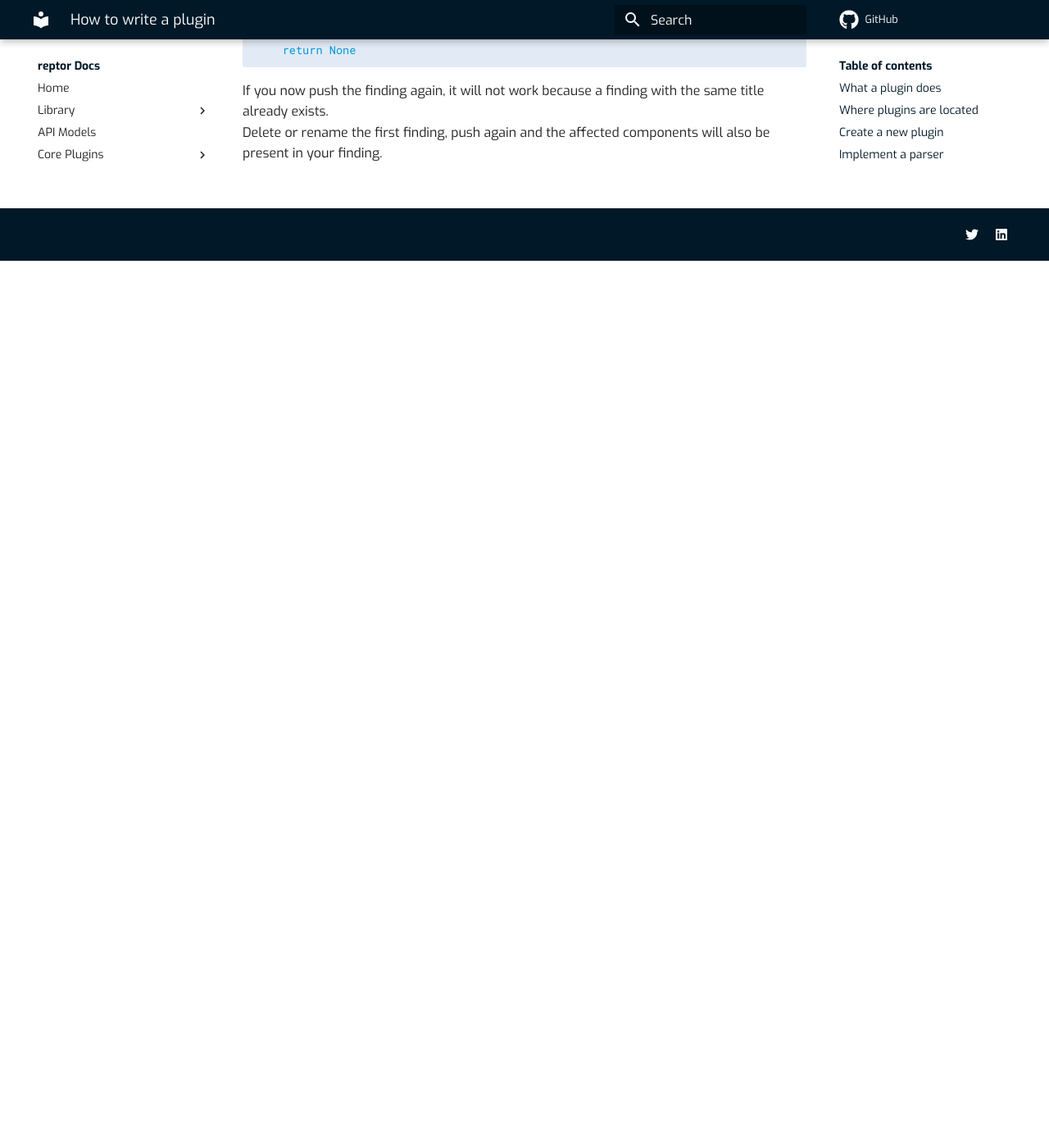
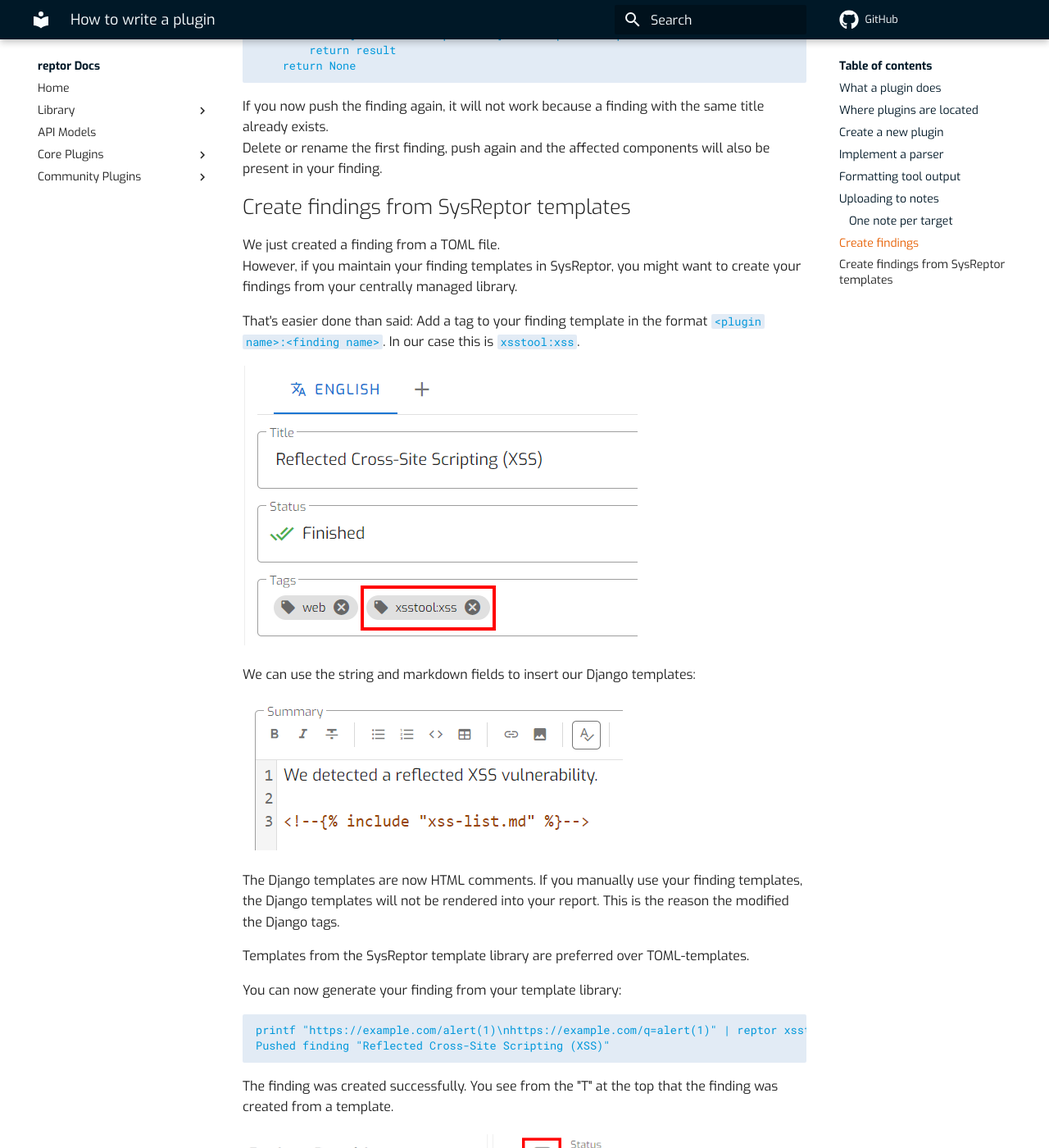
Before and after one commit to Syslifters/reptor, an MkDocs documentation site: the page built from docs/docs/writing-plugins/write-plugins.md, in a window 1280 px wide and 1400 px high, scrolled down 8545 px. Shown: the whole window at 82% size. Built offline with MkDocs 1.6.1 and Material for MkDocs 9.7.7, drawn with Linux system fonts in a browser that asks for light colours; comment, search, counter and statistics services are not loaded; before the commit the page ends 8863 px from its top, so only the background shows below that; some of the changed text lies outside the part shown.

Commit message:
Docs for finding from library

````diff
--- a/docs/docs/writing-plugins/write-plugins.md
+++ b/docs/docs/writing-plugins/write-plugins.md
@@ -319,8 +319,9 @@
 ```toml
 [data]
 title = "Reflected Cross-Site Scripting (XSS)"
+cvss = "CVSS:3.1/AV:N/AC:L/PR:N/UI:N/S:U/C:L/I:L/A:N"
 
-description = """
+summary = """
 We detected a reflected XSS vulnerability.
 
 <!--{% include "xss-list.md" %}-->
@@ -361,3 +362,34 @@
 
 If you now push the finding again, it will not work because a finding with the same title already exists.
 Delete or rename the first finding, push again and the affected components will also be present in your finding.
+
+## Create findings from SysReptor templates
+
+We just created a finding from a TOML file.
+However, if you maintain your finding templates in SysReptor, you might want to create your findings from your centrally managed library.
+
+That's easier done than said: Add a tag to your finding template in the format `<plugin name>:<finding name>`.
+In our case this is `xsstool:xss`.
+
+![Tag for finding template](/assets/template-tag.png)
+
+We can use the string and markdown fields to insert our Django templates:
+
+![Tag for finding template](/assets/django-template-in-finding-template.png)
+
+The Django templates are now HTML comments. If you manually use your finding templates, the Django templates will not be rendered into your report. This is the reason the modified the Django tags.
+
+Templates from the SysReptor template library are preferred over TOML-templates.
+
+You can now generate your finding from your template library:
+
+```bash
+printf "https://example.com/alert(1)\nhttps://example.com/q=alert(1)" | reptor xsstool --push-findings
+Pushed finding "Reflected Cross-Site Scripting (XSS)"
+```
+
+The finding was created successfully. You see from the "T" at the top that the finding was created from a template.
+
+![Finding created from template library](/assets/finding-from-library.png)
+
+If you now re-run the command, reptor will refuse to push the finding again. This is because the report holds a finding that was created from the same finding template.
````
Also changed, not shown: other parts of docs/docs/writing-plugins/write-plugins.md (+1 -1 lines), docs/docs/assets/django-template-in-finding-template.png (added), docs/docs/assets/finding-from-library.png (added), docs/docs/assets/template-tag.png (added), 5 other files.
